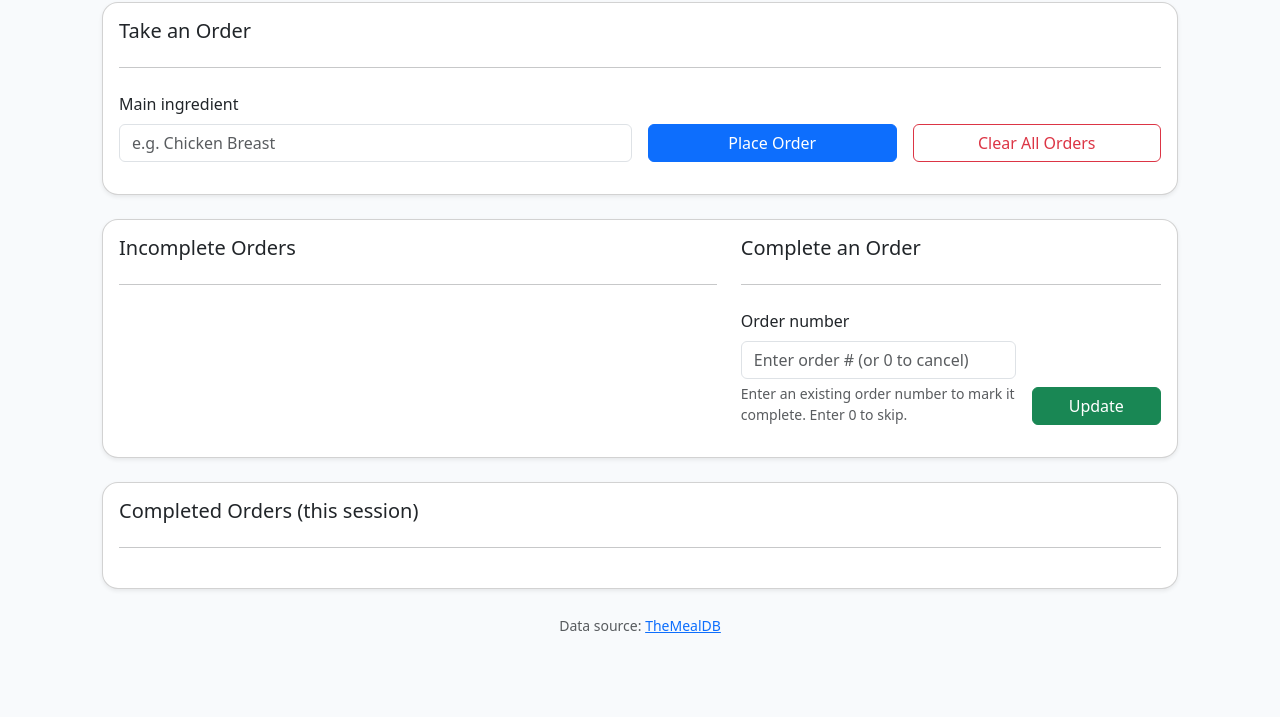
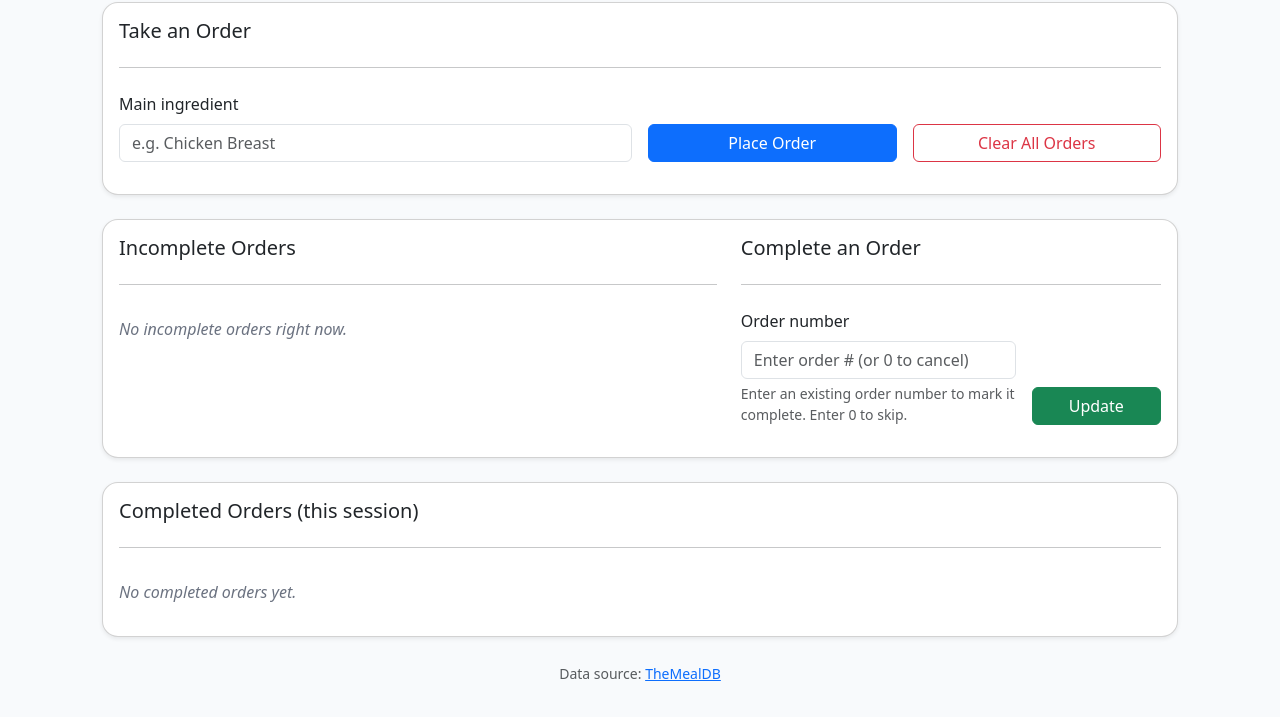
Before and after one commit to prudencer/Meal-Order-App, a plain HTML site: page index.html in a window 1280 px wide. Shown: the part 102-819 px from the top of the page. Drawn offline with nearby package versions, Linux system fonts and the light colour scheme; files that its build step writes are made by us from their sources.

Commit message:
Update index.html
Fix path errors

```diff
--- a/index.html
+++ b/index.html
@@ -5,7 +5,7 @@
   <meta name="viewport" content="width=device-width, initial-scale=1" />
   <title>Pru's Kitchen – Meal Order App</title>
   <link href="https://cdn.jsdelivr.net/npm/bootstrap@5.3.3/dist/css/bootstrap.min.css" rel="stylesheet">
-  <link href="/CSS/styles.css" rel="stylesheet">
+  <link href="styles.css" rel="stylesheet">
 </head>
 <body>
   <main class="app container">
@@ -85,7 +85,7 @@
     </footer>
   </main>
 
-  <script src="/JS/script.js" defer></script>
+  <script src="script.js" defer></script>
   <script src="https://cdn.jsdelivr.net/npm/bootstrap@5.3.3/dist/js/bootstrap.bundle.min.js"></script>
 </body>
 </html>
```
